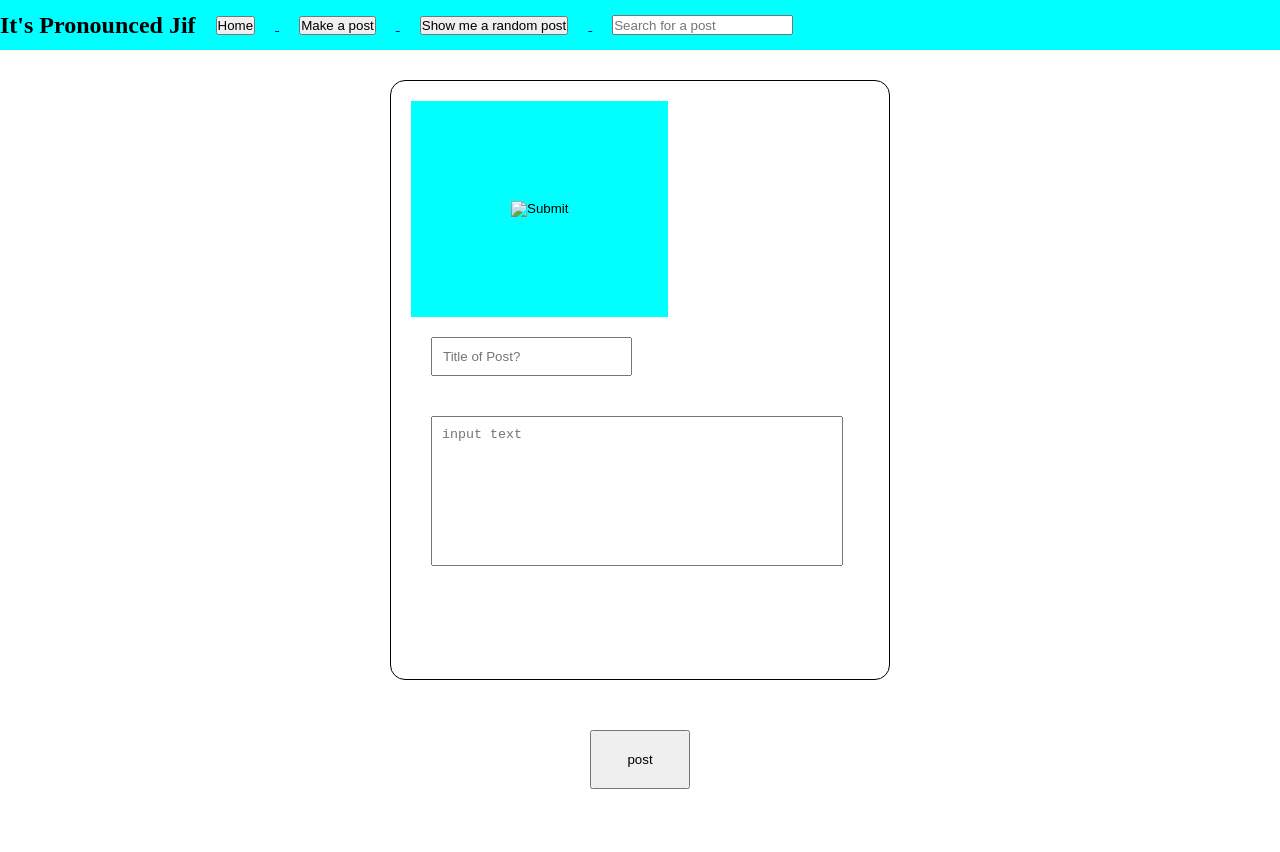
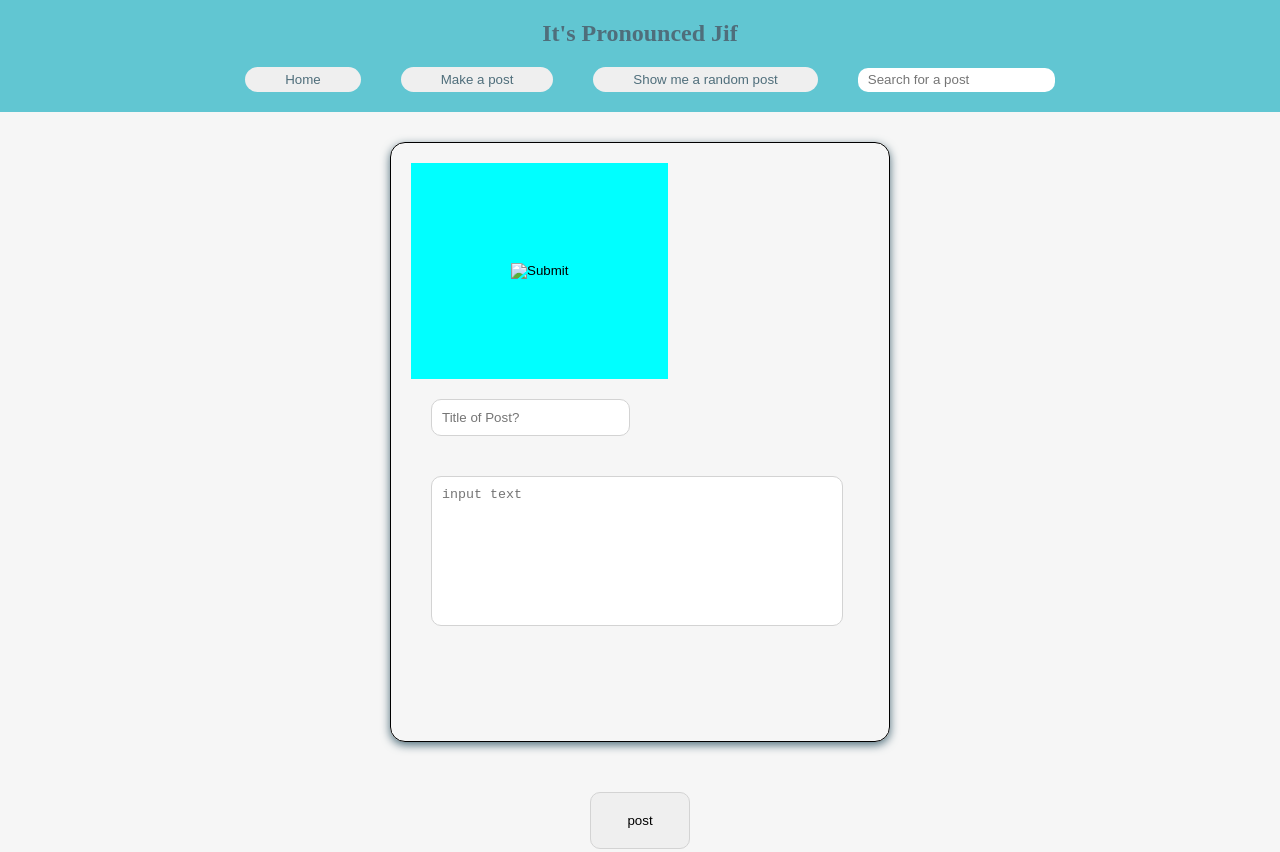
Before and after one commit to AyokunmiSoyannwo/Jif-client, a website: page makeAPost.html in a window 1280 px wide. Shown: the top 852 px of the page. Drawn offline with Linux system fonts and the light colour scheme.

Commit message:
add style

```diff
--- a/makeAPost.css
+++ b/makeAPost.css
@@ -6,19 +6,45 @@
 
 body {
     grid-template-rows: auto 100vh auto;
+    background-color: #F6f6f6;
 }
 
 nav {
     width: auto;
-    background-color: aqua;
+    background-color: #61C6D2;
+    display: flex;
+    flex-direction: column;
+    align-items: center;
+    height: auto;
+}
+
+.navTop{
+    padding-top: 20px;
+    color: #4F6E7B;
+}
+
+.nav-bottom{
     display: flex;
     align-items: center;
-    height: 50px;
 }
 
 #searchbar {
     height: 20px;
     margin-left: 20px;
+    border-radius: 10px;
+    padding:12px 10px;
+    border: none;
+}
+.nav-bottom > a  :hover{
+    color: #C4A6A6;
+    text-decoration: none;
+}
+
+.nav-bottom > a >  button{
+    border-radius: 15px;
+    padding: 5px 40px;
+    color: #4F6E7B;
+    border: none;
 }
 
 .navButton {
@@ -35,12 +61,13 @@ section {
 .title {
     margin: 30px;
     text-align: center;
+    color: #4F6E7B;
 }
 
 
 footer {
     width: auto;
-    background-color: aqua;
+    background-color: #61C6D2;;
     display: flex;
     align-items: center;
     height: 50px;
@@ -54,24 +81,14 @@ footer {
     border-radius: 15px;
     width: 500px;
     height: 600px;
-}
-
-.cardText {
-    line-height: 1.6;
-}
-
-.reactions {
-    background-color: aqua;
-}
-
-.image {
-    max-height: 200px;
-    margin: auto;
+    box-shadow: 0px 3px 10px #4F6E7B;
 }
 
 #titleInput {
     margin: 20px;
     padding: 10px;
+    border-radius: 10px;
+    border: 1px lightgray solid;
 }
 
 #textInput {
@@ -80,6 +97,8 @@ footer {
     height: 150px;
     padding: 10px;
     resize: none;
+    border: 1px lightgray solid;
+    border-radius: 10px;
 }
 
 #imageInput {
@@ -92,4 +111,6 @@ footer {
     margin: 50px;
     padding: 20px;
     width: 100px;
+    border: 1px lightgray solid;
+    border-radius: 10px;
 }
```
Also changed, not shown: makeAPost.html (+2 -1 lines).
